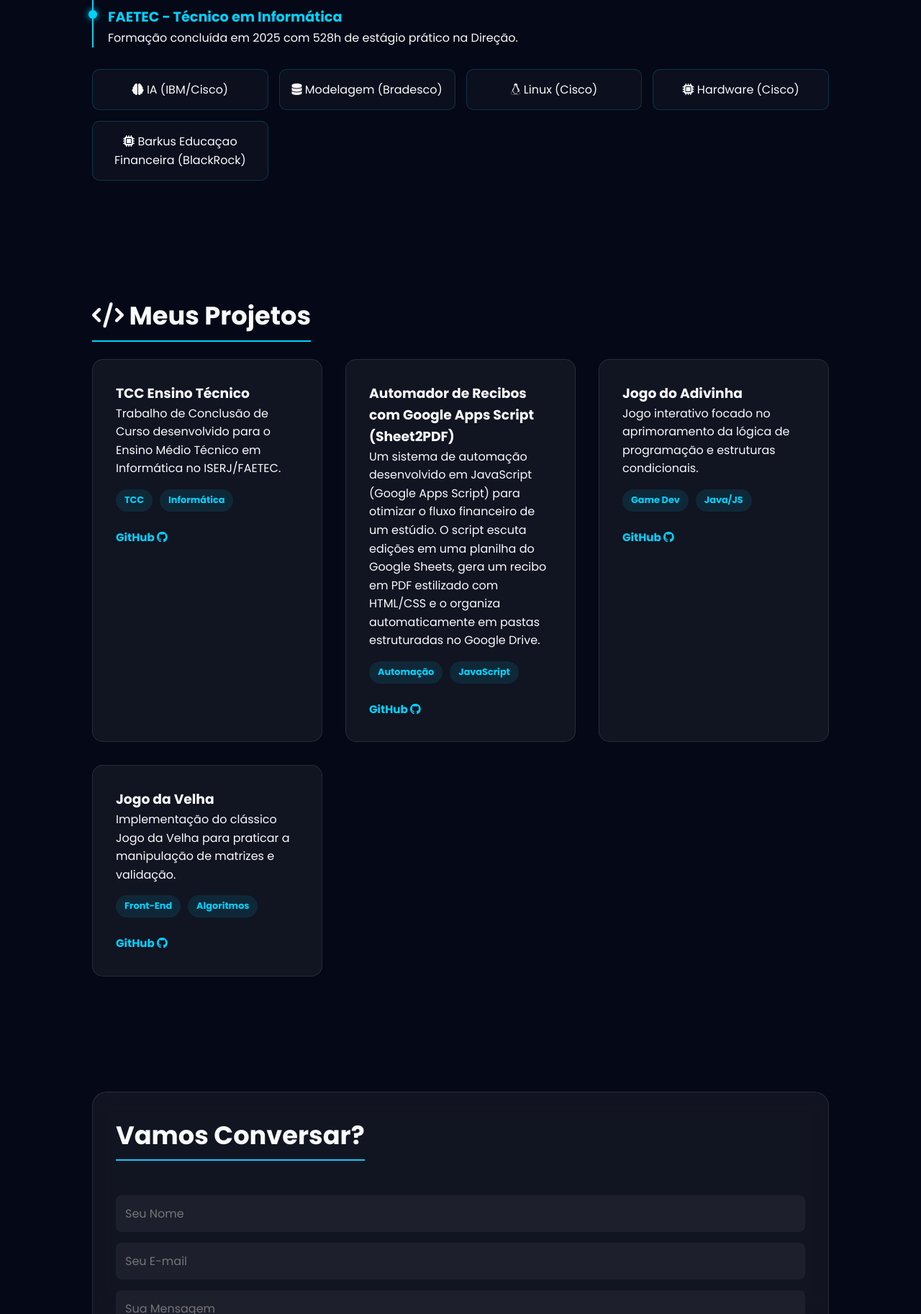
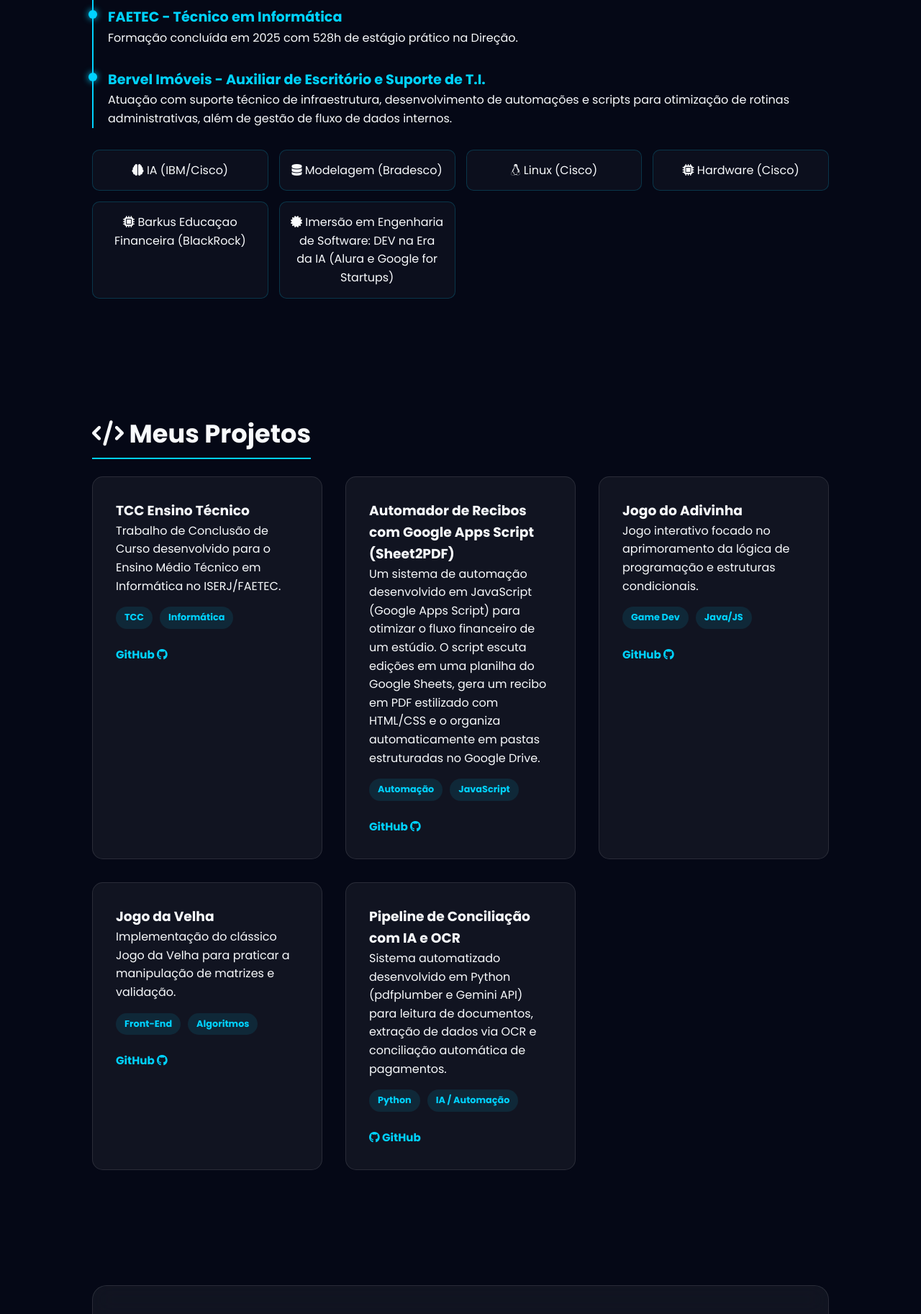
Before and after one commit to RenanBersot/meu-portfolio, a plain HTML site: page index.html in a window 1280 px wide. Shown: the part 1480-3306 px from the top of the page at 72% size. Drawn offline with nearby package versions, Linux system fonts and the light colour scheme; a script that the page names is missing.

Commit message:
Novo portfolio

```diff
--- a/index.html
+++ b/index.html
@@ -57,6 +57,10 @@
                 <h4>FAETEC - Técnico em Informática</h4>
                 <p>Formação concluída em 2025 com 528h de estágio prático na Direção.</p>
             </div>
+            <div class="timeline-item reveal-left">
+                <h4>Bervel Imóveis - Auxiliar de Escritório e Suporte de T.I.</h4>
+                <p>Atuação com suporte técnico de infraestrutura, desenvolvimento de automações e scripts para otimização de rotinas administrativas, além de gestão de fluxo de dados internos.</p>
+            </div>
         </div>
 
         <div class="cert-grid">
@@ -74,6 +78,9 @@
             </a>
             <a href="https://drive.google.com/file/d/1rvJXjoZp6vU3rNI2Yv3_bsoqo96WbdKq/view?usp=sharing" target="_blank" rel="noopener noreferrer" class="cert-card reveal-up">
                 <i class="fas fa-microchip"></i> Barkus Educaçao Financeira (BlackRock)
+            </a>
+            <a href="https://drive.google.com/file/d/1F4AVrcOEZ-4EOBnuzszP45OviptiYp9G/view?usp=sharing" target="_blank" rel="noopener noreferrer" class="cert-card reveal-up">
+                <i class="fas fa-certificate"></i> Imersão em Engenharia de Software: DEV na Era da IA (Alura e Google for Startups)
             </a>
         </div>
     </section>
@@ -105,6 +112,12 @@
                 <div class="tags"><span>Front-End</span><span>Algoritmos</span></div>
                 <a href="https://github.com/RenanBersot/JogoDaVelha" target="_blank" rel="noopener noreferrer" class="btn-git">GitHub <i class="fab fa-github"></i></a>
             </div>
+            <div class="card-projeto reveal-up">
+                <h3>Pipeline de Conciliação com IA e OCR</h3>
+                <p>Sistema automatizado desenvolvido em Python (pdfplumber e Gemini API) para leitura de documentos, extração de dados via OCR e conciliação automática de pagamentos.</p>
+                <div class="tags"><span>Python</span><span>IA / Automação</span></div>
+                <a href="https://github.com/RenanBersot/automacao-scanner-condominios/tree/main" target="_blank" rel="noopener noreferrer" class="btn-git"><i class="fab fa-github"></i> GitHub</a>
+            </div>
         </div>
     </section>
 
```
